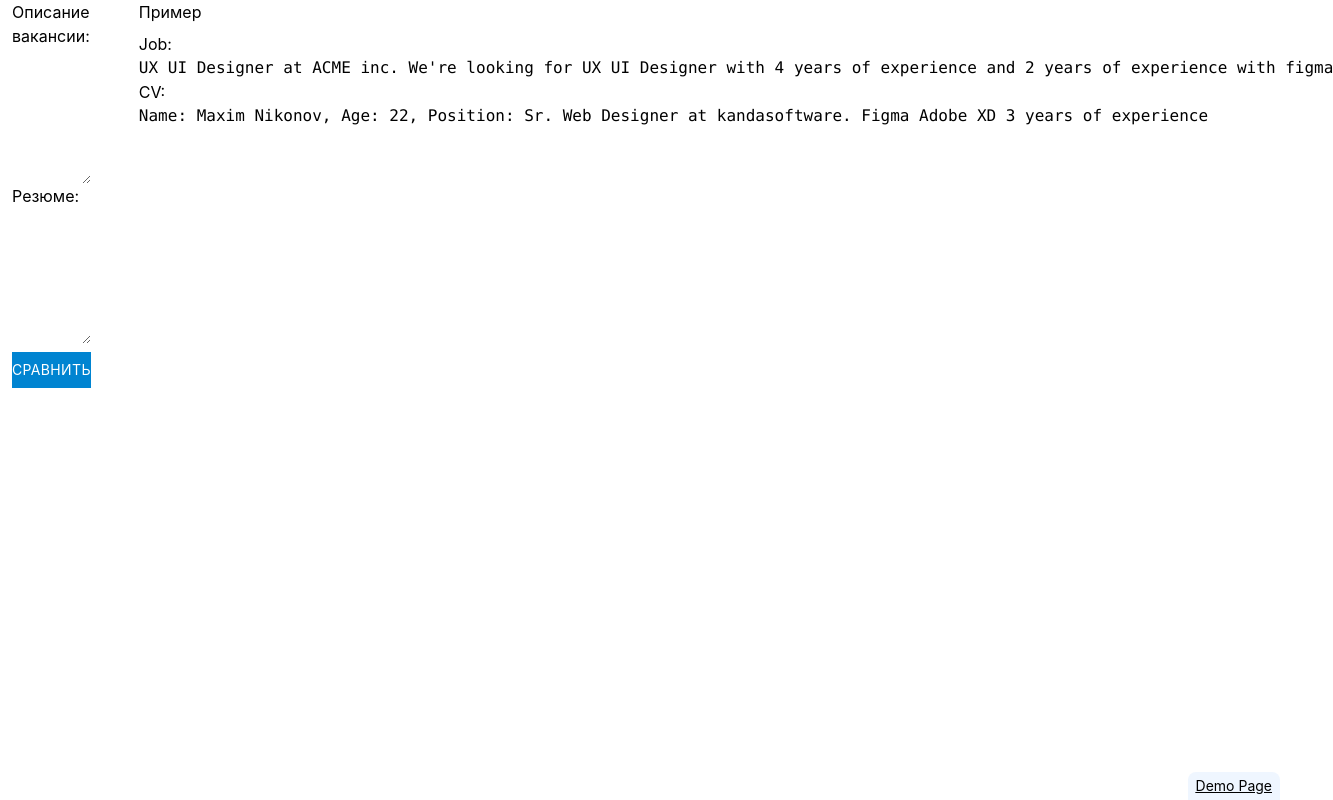
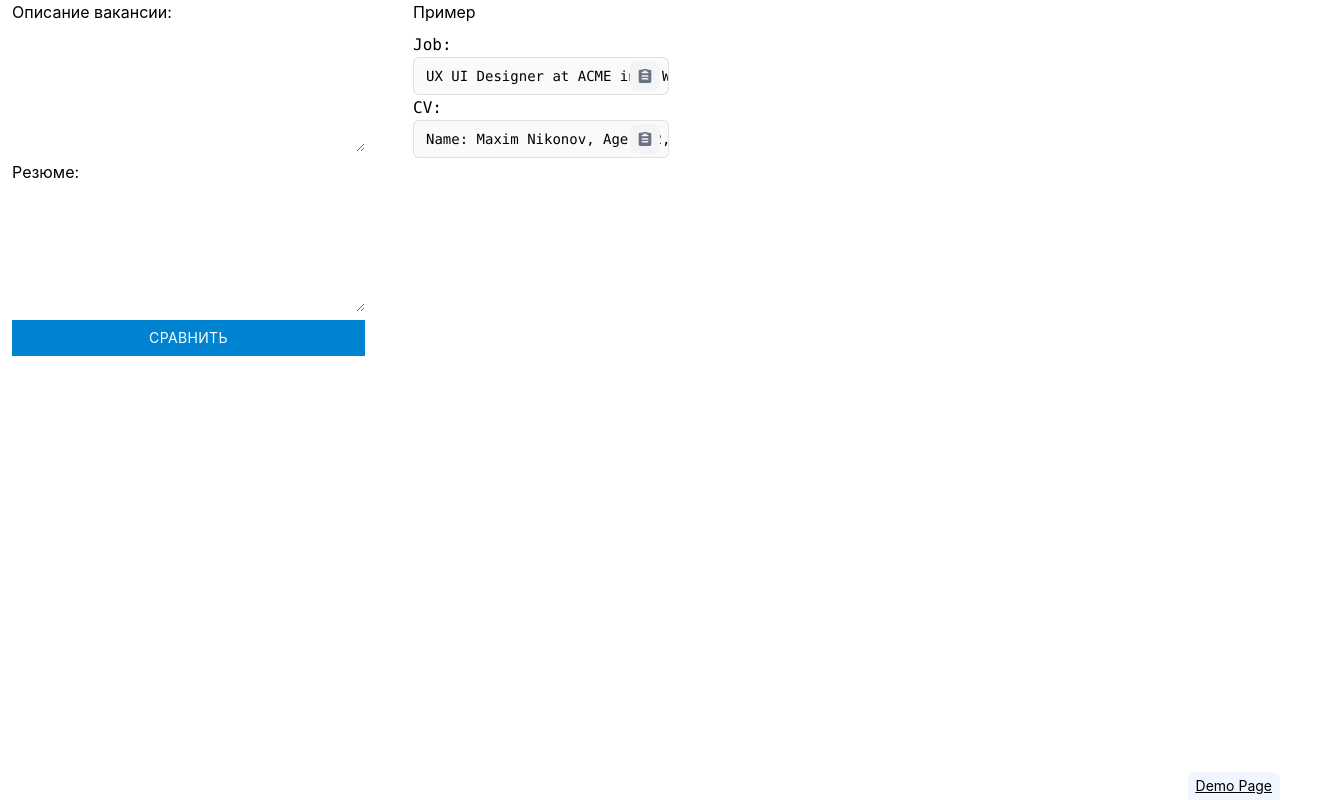
Before and after one commit to mnik01/gtop-ai-demo, a Vue app: page /match in a window 1280 px wide. Shown: the whole page, 1333 px wide, since content can reach past the window. Built offline with nearby package versions, Linux system fonts and the light colour scheme.

Commit message:
feat: log added

```diff
--- /dev/null
+++ b/src/components/CodeSample.vue
@@ -0,0 +1,36 @@
+<script lang="ts" setup>
+import { ref } from 'vue';
+
+const isCopied = ref(false);
+// Unique ID for each component instance
+const id = Math.random().toString(36).substring(2, 15) + Math.random().toString(36).substring(2, 15);
+
+const onCopy = () => {
+  const text = document.getElementById(`copy-${id}`)?.textContent;
+  if (!text) return;
+
+  navigator.clipboard.writeText(text);
+  isCopied.value = true;
+  setTimeout(() => {
+    isCopied.value = false;
+  }, 2000);
+}
+</script>
+
+<template>
+  <div class="relative truncate border border-black/10 overflow-hidden w-64 flex items-center pl-3 py-2 bg-neutral-50 rounded-md text-sm">
+    <span :id="`copy-${id}`"><slot /></span>
+    <button type="button" @click="onCopy" class="absolute end-2 top-1/2 -translate-y-1/2 text-gray-500 dark:text-gray-400 cursor-pointer bg-gray-100 dark:hover:bg-gray-800 rounded-lg p-2 inline-flex absolute items-center justify-center">
+      <span v-if="!isCopied" id="default-icon">
+          <svg class="w-3.5 h-3.5" aria-hidden="true" xmlns="http://www.w3.org/2000/svg" fill="currentColor" viewBox="0 0 18 20">
+              <path d="M16 1h-3.278A1.992 1.992 0 0 0 11 0H7a1.993 1.993 0 0 0-1.722 1H2a2 2 0 0 0-2 2v15a2 2 0 0 0 2 2h14a2 2 0 0 0 2-2V3a2 2 0 0 0-2-2Zm-3 14H5a1 1 0 0 1 0-2h8a1 1 0 0 1 0 2Zm0-4H5a1 1 0 0 1 0-2h8a1 1 0 1 1 0 2Zm0-5H5a1 1 0 0 1 0-2h2V2h4v2h2a1 1 0 1 1 0 2Z"/>
+          </svg>
+      </span>
+      <span v-else id="success-icon" class="hidden inline-flex items-center">
+          <svg class="w-3.5 h-3.5 text-blue-700 dark:text-blue-500" aria-hidden="true" xmlns="http://www.w3.org/2000/svg" fill="none" viewBox="0 0 16 12">
+              <path stroke="currentColor" stroke-linecap="round" stroke-linejoin="round" stroke-width="2" d="M1 5.917 5.724 10.5 15 1.5"/>
+          </svg>
+      </span>
+    </button>
+  </div>
+</template>
--- a/src/pages/MatchPage.vue
+++ b/src/pages/MatchPage.vue
@@ -1,7 +1,6 @@
 <script setup lang="ts">
-import { ref, computed } from 'vue'
-
-defineProps<{ msg: string }>()
+import { ref, computed } from 'vue';
+import CodeSample from '../components/CodeSample.vue';
 
 const outputPercentage = ref('');
 const outputDescription = ref('');
@@ -15,7 +14,9 @@
 const inputJob = ref('');
 const inputCV = ref('');
 
-const onSubmit = async () => {
+const onSubmit = async (e: { preventDefault: () => void; }) => {
+  e.preventDefault();
+
   isLoading.value = true;
   try {
     const response = await fetch('https://gtop-ai.mnik01.workers.dev/', {
@@ -33,7 +34,7 @@
     outputDescription.value = data?.description || 'No data';
   } catch (error) {
     hasError.value = true;
-    errorContent.value = JSON.stringify(error);
+    errorContent.value = JSON.stringify(error, Object.getOwnPropertyNames(error))
     console.error(error);
   } finally {
     isLoading.value = false;
@@ -44,13 +45,13 @@
 </script>
 
 <template>
-  <div class="flex gap-12">
-    <div class="max-w-md pl-3">
-      <div class="grid">
+  <div class="flex flex-wrap w-screen gap-12">
+    <form @submit="onSubmit" class="max-w-md pl-3">
+      <div class="grid gap-2">
         <label for="jobDescription">Описание вакансии:</label>
         <textarea
           required
-          class="bg-white p-2"
+          class="bg-white w-full"
           id="jobDescription"
           name="jobDescription"
           rows="5"
@@ -60,8 +61,7 @@
         <label for="cv">Резюме:</label>
         <textarea
           required
-          class="bg-white
-          p-2"
+          class="bg-white w-full"
           id="cv"
           v-model="inputCV"
           name="cv"
@@ -71,18 +71,31 @@
       </div>
       <button
         class="text-white text-sm w-full py-2 mt-2 uppercase tracking-wide"
-        type="button"
-        @click="onSubmit"
+        type="submit"
         :class="isLoading ? 'cursor-not-allowed bg-sky-300' : 'cursor-pointer bg-sky-600'"
       >
         сравнить
-    </button>
-  </div>
-  <div>
-    <p class="pb-2">Пример</p>
-    Job: <pre>UX UI Designer at ACME inc. We're looking for UX UI Designer with 4 years of experience and 2 years of experience with figma</pre>
-    CV: <pre>Name: Maxim Nikonov, Age: 22, Position: Sr. Web Designer at kandasoftware. Figma Adobe XD 3 years of experience</pre>
-  </div>
+      </button>
+    </form>
+    <section>
+      <p class="pb-2">Пример</p>
+      <code>
+        <span>
+          Job:
+        </span>
+        <code-sample>
+          UX UI Designer at ACME inc. We're looking for UX UI Designer with 4 years of experience and 2 years of experience with figma
+        </code-sample>
+      </code>
+      <code>
+        <span>
+          CV:
+        </span>
+        <code-sample>
+            Name: Maxim Nikonov, Age: 22, Position: Sr. Web Designer at kandasoftware. Figma Adobe XD 3 years of experience
+        </code-sample>
+      </code>
+    </section>
   </div>
   <div v-if="hasOutput" class="pl-3">
     <div>
@@ -109,9 +122,3 @@
     </span>
   </div>
 </template>
-
-<style scoped>
-.read-the-docs {
-  color: #888;
-}
-</style>
```
